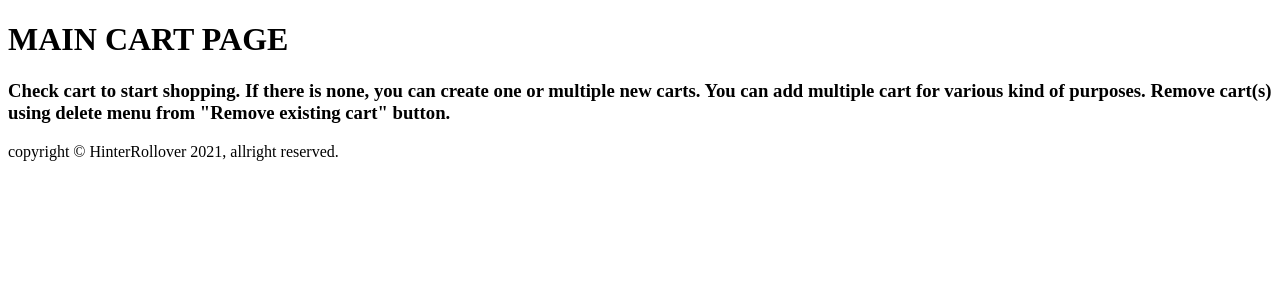
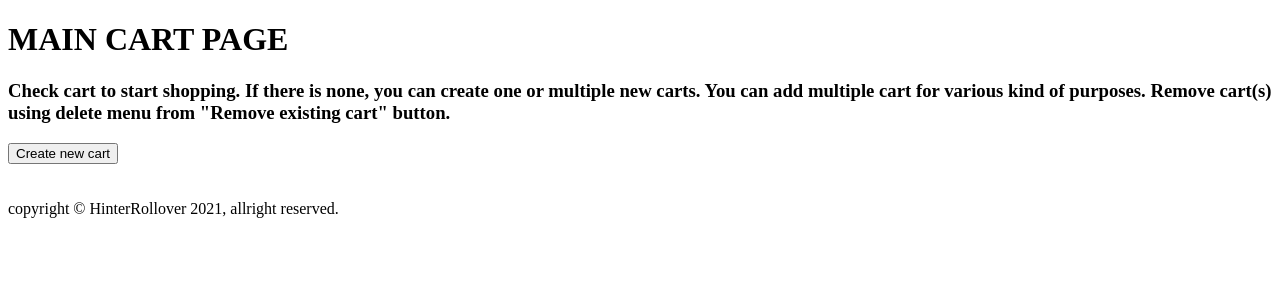
Before and after one commit to wedaZXCV/php-simple-oop, a PHP site: page /our_shop/mainCart.php in a window 1280 px wide. Shown: the part 26-326 px from the top of the page. Run offline with PHP 8.4, Linux system fonts and the light colour scheme; data that the repository does not hold is empty.

Commit message:
initial new cart javascript prompt

```diff
--- a/our_shop/includes/mainCartPage.inc.php
+++ b/our_shop/includes/mainCartPage.inc.php
@@ -67,15 +67,14 @@ class MainCartPage{
       </h3>
     </div>";
     //Creating new cart functionality
-    echo "
-    <form action=\"newCart.php\" method=\"POST\">
+    echo "<button onclick=\"newCart()\">Create new cart</button>";
 
-
-    </form>
-    ";
 
     //HTML codes after cart grid
     echo "
+    <br>
+    <br>
+    <br>
     <div class=\"footer\">
       copyright &copy HinterRollover 2021, allright reserved.
     </div>
--- a/our_shop/mainCart.php
+++ b/our_shop/mainCart.php
@@ -33,10 +33,20 @@
   $prdPage->initialLoad();
 
   // all of the main features is within the initialLoad function
+  // except the front-end actions. It's on script bellow:
+?>
+</body>
+<script>
+  function newCart(){
+    let person = prompt("Please enter the new cart name, (please camel case):");
+    if(person == ""){
+      alert("Just fill it, or cancel!");
+    } else if(!person == ""){
+      alert("Cart is named as " + person);
+    }
+
+  }
 
 
 
-
-
-?>
-</body>
+</script>
```
Also changed, not shown: our_shop/newCart.php (added, +10 -0 lines).
